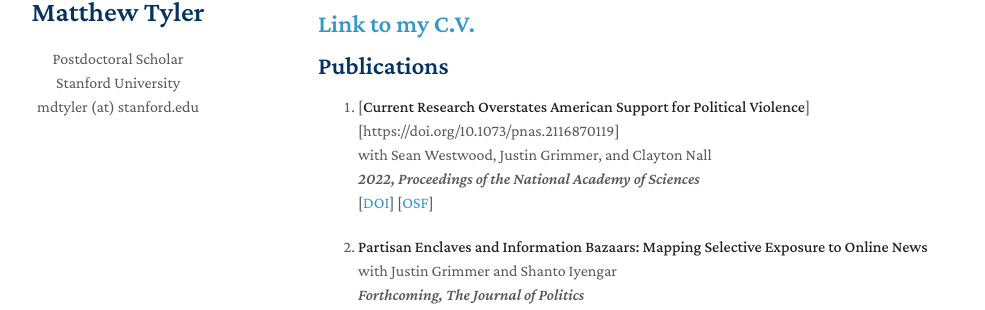
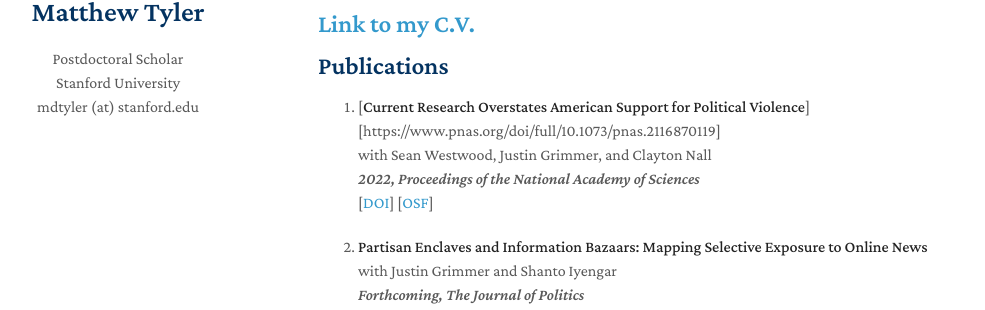
Before and after one commit to matthewtyler/matthewtyler.github.io, a Jekyll site: the page built from index.md, in a window 1280 px wide and 1191 px high. Shown: the part 215-525 px from the top of the window, without its empty margins (152-1137 px from the left). Built offline with Jekyll 4.4.1, drawn with Linux system fonts in a browser that asks for light colours; nearby versions of some CDN libraries; a style sheet for code colours, icons or effects is not loaded; our own code applies the rules of GitHub Pages for plain Markdown files; some of the changed lines change nothing that is shown.

Commit message:
Update index.md

```diff
--- a/index.md
+++ b/index.md
@@ -16,13 +16,13 @@
 
 ## Publications
 
-4. [**Current Research Overstates American Support for Political Violence**][https://doi.org/10.1073/pnas.2116870119]
+4. [**Current Research Overstates American Support for Political Violence**][https://www.pnas.org/doi/full/10.1073/pnas.2116870119]
   <br>
   with Sean Westwood, Justin Grimmer, and Clayton Nall
   <br>
   *2022, Proceedings of the National Academy of Sciences*
   <br>
-  [[DOI](https://doi.org/10.1073/pnas.2116870119)] [[OSF][1]]
+  [[DOI](https://www.pnas.org/doi/full/10.1073/pnas.2116870119)] [[OSF][1]]
 
 3. [**Partisan Enclaves and Information Bazaars: Mapping Selective Exposure to Online News**][2]
   <br>
```
